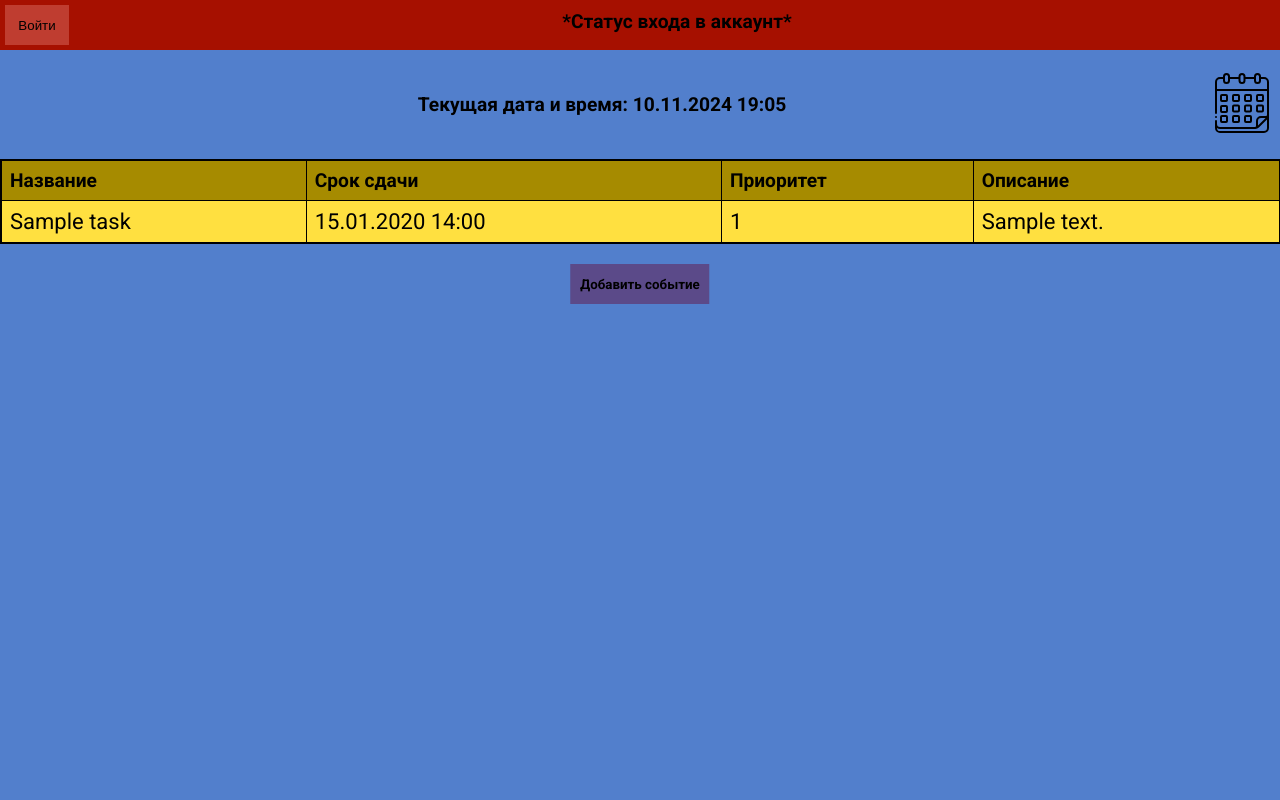
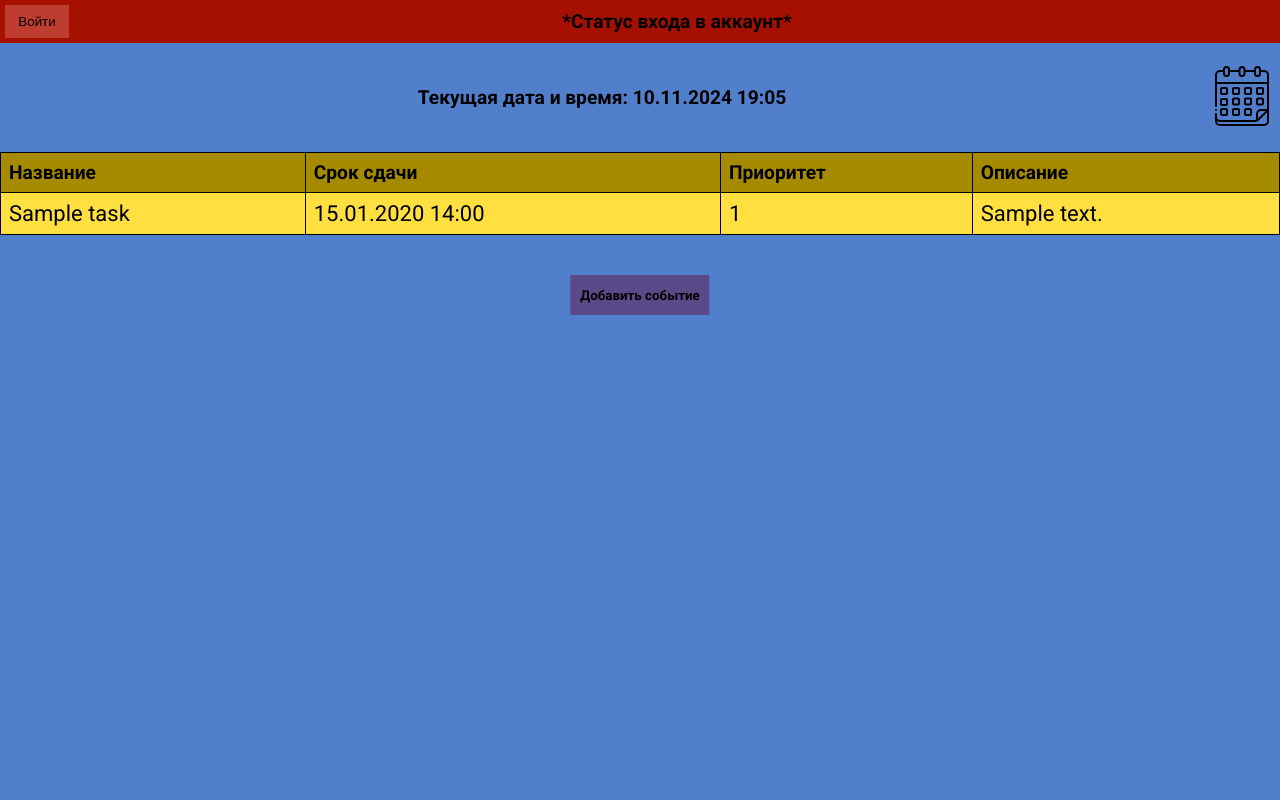
Before and after one commit to Ka4an4ik/Tasker_project, a Django app: page /index/ in a window 1280 px wide. Run offline with Django 4.2, Linux system fonts and the light colour scheme; tables that the repository leaves empty hold one stand-in row (values such as "Sample post").

Commit message:
пофиксил высоту таблицы точно
Теперь точно работает всё ок

```diff
--- a/dev_env/app1/tasker/static/tasker/css/style.css
+++ b/dev_env/app1/tasker/static/tasker/css/style.css
@@ -13,7 +13,6 @@
 
 body {
     font-family: 'Roboto', sans-serif;
-    height: 100vh;
     width: 100vw;
     font-size: larger;
     cursor: default;
@@ -73,10 +72,6 @@
 .tableContainer {
     display: flex;
     flex-direction: column;
-    border: 1px solid black;
-    max-width: 100vw;
-    overflow-y: auto;
-    overflow-x: auto;
     margin-top: 20px;
 }
 .eventsTable {
@@ -91,7 +86,6 @@
     cursor: pointer;
     padding: 8px;
     text-align: left;
-    overflow:auto;
 }
 .eventsTable th {
     top: 0;
@@ -102,7 +96,6 @@
     background-color: #A68B00;
     padding: 8px;
     text-align: left;
-    overflow:auto;
 }
 
 .centeredElement {
@@ -112,11 +105,11 @@
 
 .addEvent {
     font-family: 'Roboto', sans-serif;
+    position:relative;
+    left:50%;
+    transform: translate(-50%, -50%);
     font-weight: bold;
-    position: relative;
-    left: 50%;
-    transform: translateX(-50%);
-    margin-top: 20px;
+    margin-top:60px;
     transition: background-color 0.3s;
     min-height: 5vh;
     min-width: 6vw;
--- a/dev_env/app1/tasker/templates/tasker/index.html
+++ b/dev_env/app1/tasker/templates/tasker/index.html
@@ -50,7 +50,8 @@
                 {% endfor %}
             </tbody>
         </table>
+        <a href="'{% url 'tasker:creating_task' %}'"><button onclick="window.location.href=" class="addEvent">Добавить событие</button></a>
     </div>
-    <a href="'{% url 'tasker:creating_task' %}'"><button onclick="window.location.href=" class="addEvent">Добавить событие</button></a>
+
 </body>
 </html>
```
